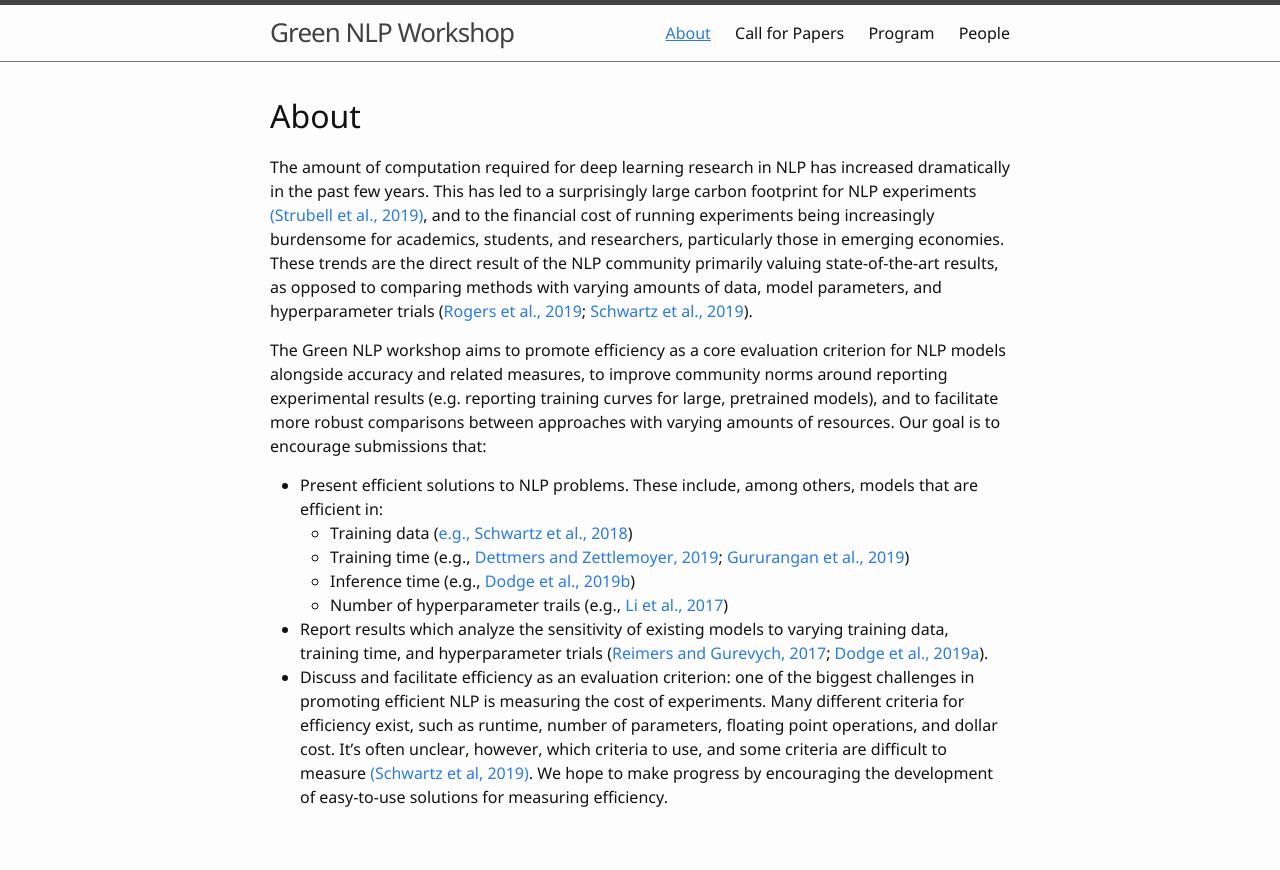
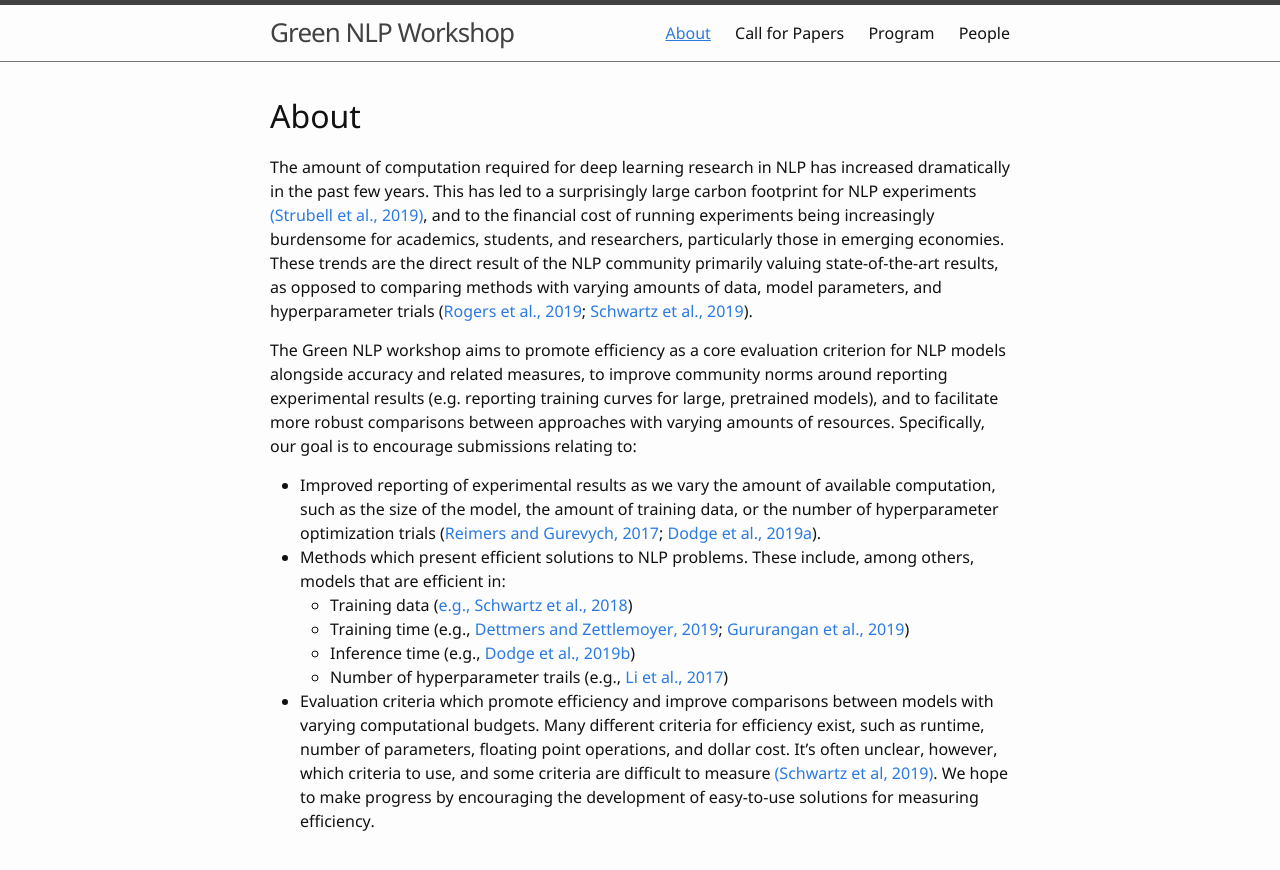
Before and after one commit to greennlp2020/greennlp2020, a Jekyll site: the page built from 1-About.md, in a window 1280 px wide. Shown: the top 870 px of the page. Built offline with Jekyll 4.4.1, drawn with Linux system fonts in a browser that asks for light colours.

Commit message:
updated the About page to the same description as the submitted proposal, and updated the People page to remove the too-vague description of me being involved in diversity efforts.

```diff
--- a/1-About.md
+++ b/1-About.md
@@ -8,11 +8,11 @@ nav: true
 The amount of computation required for deep learning research in NLP has increased dramatically in the past few years. This has led to a surprisingly large carbon footprint for NLP experiments [(Strubell et al., 2019)](https://arxiv.org/abs/1906.02243), and to the financial cost of running experiments being increasingly burdensome for academics, students, and researchers, particularly those in emerging economies. These trends are the direct result of the NLP community primarily valuing state-of-the-art results, as opposed to comparing methods with varying amounts of data, model parameters, and hyperparameter trials ([Rogers et al., 2019](https://hackingsemantics.xyz/2019/leaderboards/); [Schwartz et al., 2019](https://arxiv.org/abs/1907.10597)).
 
 The Green NLP workshop aims to promote efficiency as a core evaluation criterion for NLP models alongside accuracy and related measures, to improve community norms around reporting experimental results (e.g. reporting training curves for large, pretrained models), and to facilitate more robust comparisons between approaches with varying amounts of resources.
-Our goal is to encourage submissions that:
-- Present efficient solutions to NLP problems. These include, among others, models that are efficient in:
+Specifically, our goal is to encourage submissions relating to:
+- Improved reporting of experimental results as we vary the amount of available computation, such as the size of the model, the amount of training data, or the number of hyperparameter optimization trials ([Reimers  and  Gurevych, 2017](https://arxiv.org/abs/1707.09861); [Dodge et al., 2019a](https://arxiv.org/abs/1909.03004)).
+- Methods which present efficient solutions to NLP problems. These include, among others, models that are efficient in:
     - Training data ([e.g., Schwartz et al., 2018](https://aclweb.org/anthology/P18-1028))
     - Training time (e.g., [Dettmers and Zettlemoyer, 2019](https://arxiv.org/abs/1907.04840); [Gururangan et al., 2019](https://arxiv.org/abs/1909.03004))
     - Inference time (e.g., [Dodge et al., 2019b](https://arxiv.org/abs/1909.03011))
     - Number of hyperparameter trails (e.g., [Li et al., 2017](https://openreview.net/pdf?id=ry18Ww5ee))
-- Report results which analyze the sensitivity of existing models to varying training data, training time, and hyperparameter trials ([Reimers  and  Gurevych, 2017](https://arxiv.org/abs/1707.09861); [Dodge et al., 2019a](https://arxiv.org/abs/1909.03004)).
-- Discuss and facilitate efficiency as an evaluation criterion: one of the biggest challenges in promoting efficient NLP is measuring the cost of experiments. Many different criteria for efficiency exist, such as runtime, number of parameters, floating point operations, and dollar cost. It’s often unclear, however, which criteria to use, and some criteria are difficult to measure [(Schwartz et al, 2019)](https://arxiv.org/abs/1907.10597). We hope to make progress by encouraging the development of easy-to-use solutions for measuring efficiency.
+- Evaluation criteria which promote efficiency and improve comparisons between models with varying computational budgets. Many different criteria for efficiency exist, such as runtime, number of parameters, floating point operations, and dollar cost. It’s often unclear, however, which criteria to use, and some criteria are difficult to measure [(Schwartz et al, 2019)](https://arxiv.org/abs/1907.10597). We hope to make progress by encouraging the development of easy-to-use solutions for measuring efficiency.
```
Also changed, not shown: 4-people.md (+1 -1 lines).
